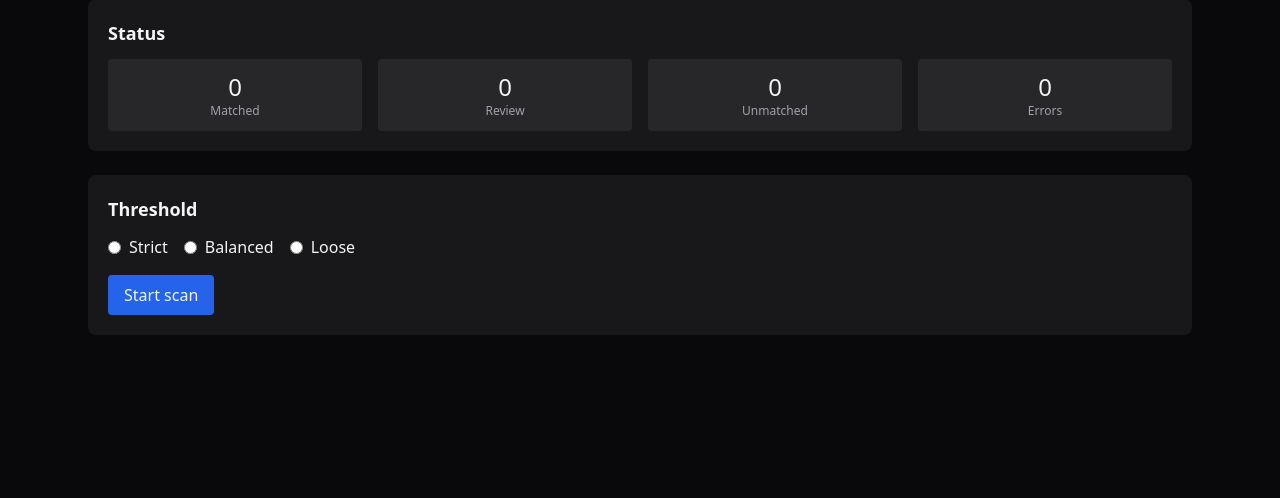
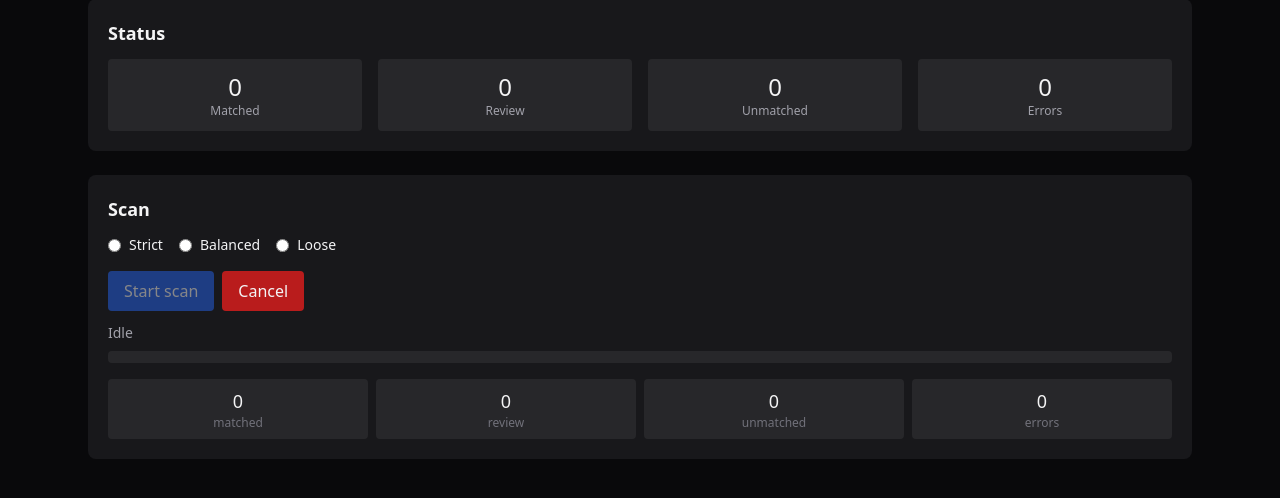
Before and after one commit to jagajaga/local2spoti, a Python web app: template local2spoti/templates/dashboard.html in a window 1280 px wide. Shown: the part 278-776 px from the top of the page. Run offline with Jinja, Linux system fonts and the light colour scheme; the template is opened without the code that fills it, so the values that code supplies are empty; some libraries are stand-ins or nearby versions.

Commit message:
feat(ui): inline scan progress on dashboard via WebSocket + HTMX

```diff
--- a/local2spoti/templates/dashboard.html
+++ b/local2spoti/templates/dashboard.html
@@ -65,9 +65,11 @@
       </a>
     </div>
   </section>
-  <section class="bg-zinc-900 rounded-lg p-5 md:col-span-2">
-    <h2 class="text-lg font-semibold mb-3">Threshold</h2>
-    <form hx-post="/api/threshold" hx-trigger="change" class="flex gap-4">
+  <section class="bg-zinc-900 rounded-lg p-5 md:col-span-2"
+           hx-ext="ws" ws-connect="/ws/progress">
+    <h2 class="text-lg font-semibold mb-3">Scan</h2>
+
+    <form hx-post="/api/threshold" hx-trigger="change" hx-swap="none" class="flex gap-4 text-sm mb-4">
       {% for t in ["strict", "balanced", "loose"] %}
       <label class="flex items-center gap-2">
         <input type="radio" name="threshold" value="{{ t }}" {% if threshold == t %}checked{% endif %}>
@@ -75,11 +77,83 @@
       </label>
       {% endfor %}
     </form>
-    <form action="/api/scan/start" method="post" class="mt-4">
-      <button class="px-4 py-2 bg-blue-600 rounded" {% if not spotify_user %}disabled{% endif %}>
+
+    <div class="flex gap-2 items-center mb-3">
+      <button type="button"
+              hx-post="/api/scan/start"
+              hx-target="#scan-status"
+              hx-swap="innerHTML"
+              class="px-4 py-2 bg-blue-600 rounded disabled:opacity-50 disabled:cursor-not-allowed"
+              {% if not spotify_user %}disabled title="Connect Spotify first"{% endif %}>
         Start scan
       </button>
-    </form>
+      <button type="button"
+              hx-post="/api/scan/cancel"
+              hx-target="#scan-status"
+              hx-swap="innerHTML"
+              class="px-4 py-2 bg-red-700 rounded">
+        Cancel
+      </button>
+      <span id="scan-status" class="text-xs text-zinc-400 ml-2"></span>
+    </div>
+
+    <div class="space-y-2">
+      <div id="scan-stage" class="text-sm text-zinc-400">Idle</div>
+      <div class="h-3 bg-zinc-800 rounded overflow-hidden">
+        <div id="scan-bar" class="h-full bg-emerald-600 transition-all duration-200" style="width:0%"></div>
+      </div>
+      <div class="grid grid-cols-4 gap-2 text-center text-sm pt-2">
+        <div class="bg-zinc-800 rounded p-2">
+          <div id="sc-matched" class="text-lg">{{ counts.matched or 0 }}</div>
+          <div class="text-xs text-zinc-500">matched</div>
+        </div>
+        <div class="bg-zinc-800 rounded p-2">
+          <div id="sc-review" class="text-lg">{{ counts.review or 0 }}</div>
+          <div class="text-xs text-zinc-500">review</div>
+        </div>
+        <div class="bg-zinc-800 rounded p-2">
+          <div id="sc-unmatched" class="text-lg">{{ counts.unmatched or 0 }}</div>
+          <div class="text-xs text-zinc-500">unmatched</div>
+        </div>
+        <div class="bg-zinc-800 rounded p-2">
+          <div id="sc-errors" class="text-lg">{{ counts.error or 0 }}</div>
+          <div class="text-xs text-zinc-500">errors</div>
+        </div>
+      </div>
+    </div>
   </section>
+
+  <script>
+    (function () {
+      function setText(id, val) {
+        var el = document.getElementById(id);
+        if (el && val !== undefined) el.textContent = val;
+      }
+      document.body.addEventListener("htmx:wsAfterMessage", function (evt) {
+        var e;
+        try { e = JSON.parse(evt.detail.message); } catch (_) { return; }
+        if (typeof e.stage === "undefined") return;
+        setText("scan-stage", e.stage + ": " + e.processed + " / " + e.total
+                + (e.message ? "  —  " + e.message : ""));
+        if (e.total > 0) {
+          var pct = Math.round(100 * e.processed / e.total);
+          document.getElementById("scan-bar").style.width = pct + "%";
+        }
+        setText("sc-matched", e.matched);
+        setText("sc-review", e.review);
+        setText("sc-unmatched", e.unmatched);
+        setText("sc-errors", e.errors);
+      });
+      // Auto-clear scan-status banner after 4s
+      document.body.addEventListener("htmx:afterSwap", function (evt) {
+        if (evt.detail.target && evt.detail.target.id === "scan-status") {
+          setTimeout(function () {
+            var el = document.getElementById("scan-status");
+            if (el) el.innerHTML = "";
+          }, 4000);
+        }
+      });
+    })();
+  </script>
 </div>
 {% endblock %}
```
